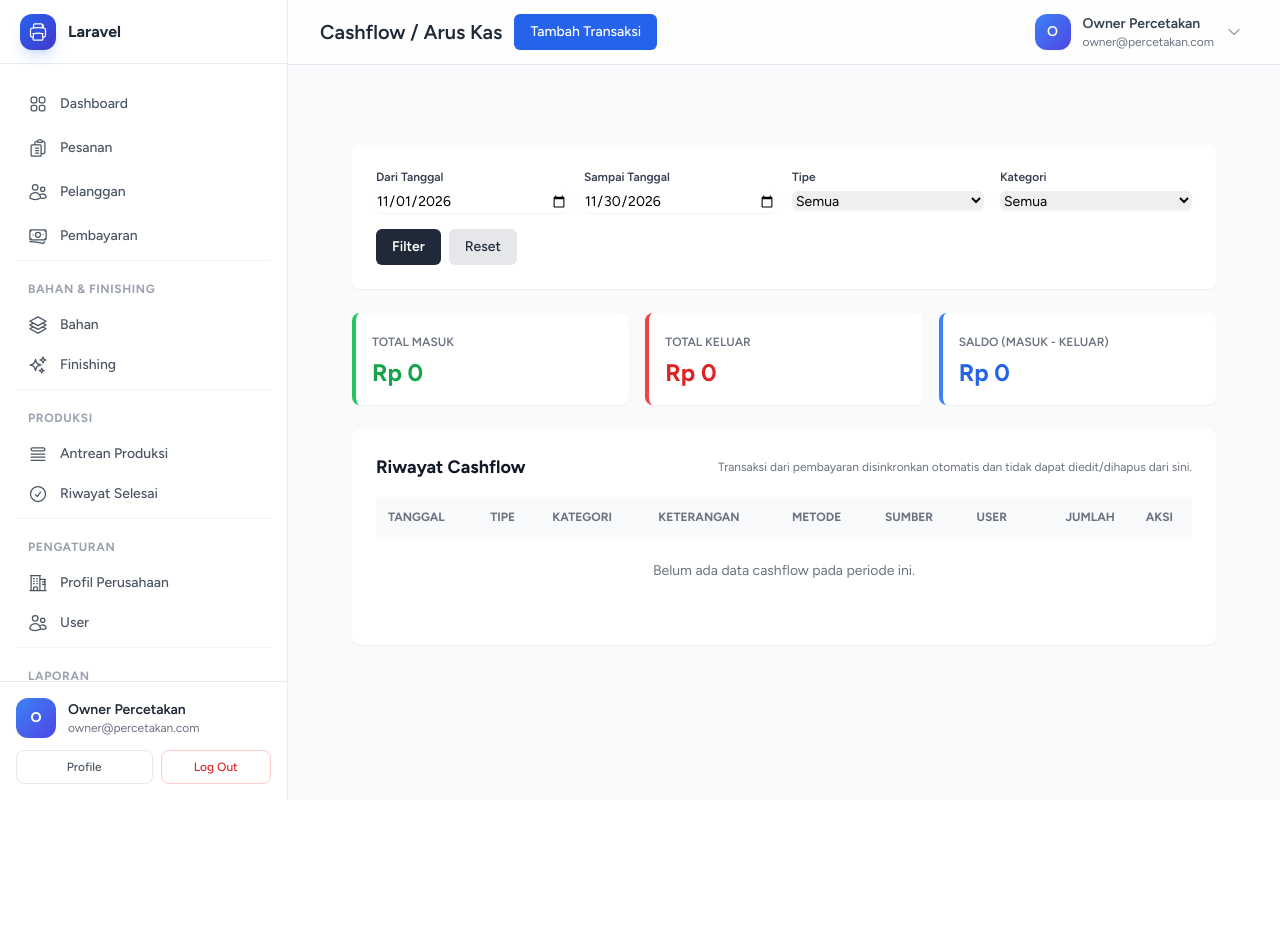
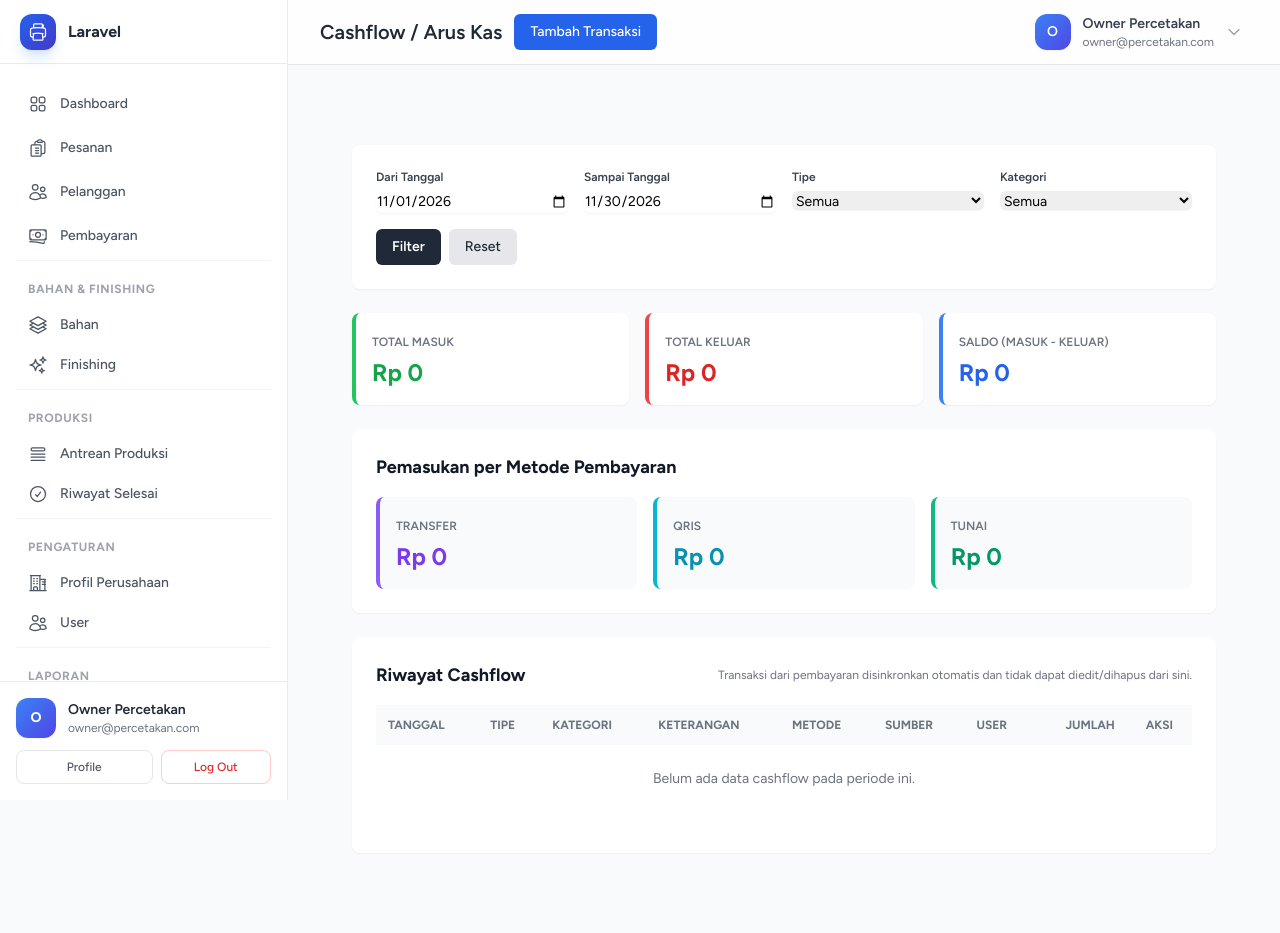
Before and after one commit to firmansya63/percetakan, a Laravel app: page /cashflow in a window 1280 px wide. Before the commit the page ends 800 px from the top, so only its background shows below. Run offline with Laravel 12, Linux system fonts and the light colour scheme; a user stored in the database is signed in; data comes from the database, SQL or seed files in the repository; data that the repository does not hold is empty; parts of the project's set-up code (start-up, migrations or seed data) failed here and were passed over; some libraries are stand-ins or nearby versions.

Commit message:
tambah blok pemasukan per metode (transfer, qris, tunai) di cashflow

```diff
--- a/app/Http/Controllers/CashFlowController.php
+++ b/app/Http/Controllers/CashFlowController.php
@@ -47,6 +47,11 @@ class CashFlowController extends Controller implements HasMiddleware
         $totalKeluar = (clone $query)->where('tipe', 'keluar')->sum('jumlah');
         $saldo = $totalMasuk - $totalKeluar;
 
+        // Ringkasan pemasukan per metode pembayaran (hanya uang masuk).
+        $masukTransfer = (clone $query)->where('tipe', 'masuk')->where('metode_pembayaran', 'transfer')->sum('jumlah');
+        $masukQris = (clone $query)->where('tipe', 'masuk')->where('metode_pembayaran', 'qris')->sum('jumlah');
+        $masukTunai = (clone $query)->where('tipe', 'masuk')->where('metode_pembayaran', 'tunai')->sum('jumlah');
+
         $kategoriOptions = CashFlow::query()
             ->select('kategori')
             ->distinct()
@@ -58,6 +63,9 @@ class CashFlowController extends Controller implements HasMiddleware
             'totalMasuk',
             'totalKeluar',
             'saldo',
+            'masukTransfer',
+            'masukQris',
+            'masukTunai',
             'startDate',
             'endDate',
             'tipe',
--- a/resources/views/cashflow/index.blade.php
+++ b/resources/views/cashflow/index.blade.php
@@ -67,6 +67,24 @@
                 <div class="bg-white dark:bg-gray-800 p-4 rounded-lg shadow-sm border-l-4 {{ $saldo >= 0 ? 'border-blue-500' : 'border-orange-500' }}">
                     <span class="text-xs text-gray-500 uppercase font-semibold">Saldo (Masuk - Keluar)</span>
                     <h4 class="text-2xl font-bold {{ $saldo >= 0 ? 'text-blue-600' : 'text-orange-600' }} mt-1">Rp {{ number_format($saldo, 0, ',', '.') }}</h4>
+                </div>
+            </div>
+
+            <div class="bg-white dark:bg-gray-800 p-6 rounded-lg shadow-sm">
+                <h3 class="text-lg font-bold text-gray-900 dark:text-gray-100 mb-4">Pemasukan per Metode Pembayaran</h3>
+                <div class="grid grid-cols-1 sm:grid-cols-3 gap-4">
+                    <div class="p-4 rounded-lg border-l-4 border-violet-500 bg-gray-50 dark:bg-gray-700/40">
+                        <span class="text-xs text-gray-500 uppercase font-semibold">Transfer</span>
+                        <h4 class="text-2xl font-bold text-violet-600 mt-1">Rp {{ number_format($masukTransfer, 0, ',', '.') }}</h4>
+                    </div>
+                    <div class="p-4 rounded-lg border-l-4 border-cyan-500 bg-gray-50 dark:bg-gray-700/40">
+                        <span class="text-xs text-gray-500 uppercase font-semibold">QRIS</span>
+                        <h4 class="text-2xl font-bold text-cyan-600 mt-1">Rp {{ number_format($masukQris, 0, ',', '.') }}</h4>
+                    </div>
+                    <div class="p-4 rounded-lg border-l-4 border-emerald-500 bg-gray-50 dark:bg-gray-700/40">
+                        <span class="text-xs text-gray-500 uppercase font-semibold">Tunai</span>
+                        <h4 class="text-2xl font-bold text-emerald-600 mt-1">Rp {{ number_format($masukTunai, 0, ',', '.') }}</h4>
+                    </div>
                 </div>
             </div>
 
```
